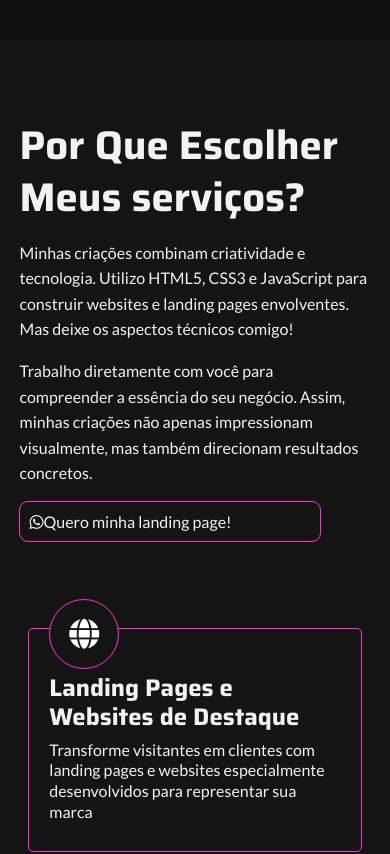
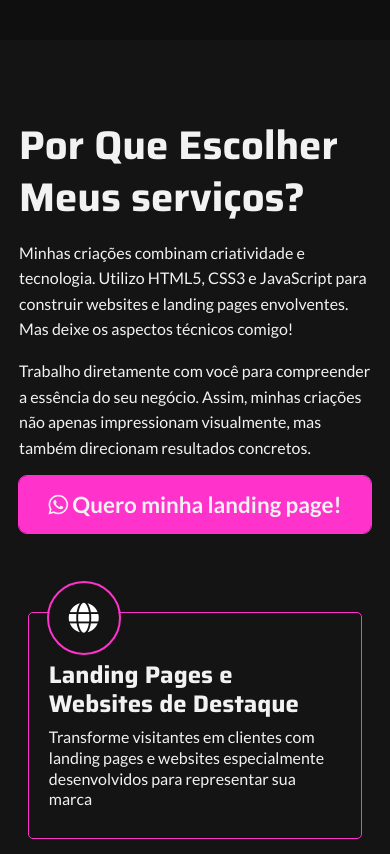
Before and after one commit to ViniciusLuz99/Projeto-ViniLuz-WebDev, a plain HTML site: page index.html in a window 390 px wide. Shown: the part 720-1574 px from the top of the page. Drawn offline with Linux system fonts and the light colour scheme.

Commit message:
Services finalizado
Mobile OK
Desktop OK
Tablet OK
Codigo Otimizado OK

```diff
--- a/Assets/Css/style.css
+++ b/Assets/Css/style.css
@@ -105,9 +105,14 @@ main {
 
 .flexCenter {
   display: flex;
+  flex-direction: column;
   justify-content: center;
   align-items: center;
-  flex-direction: column;
+}
+
+.responsive-width{
+  width: 95%;
+  max-width: 1280px;
 }
 
 .btn-container {
@@ -116,18 +121,20 @@ main {
   align-items: center;
   width: 100%;
   max-width: 300px;
-}
-.whatsapp-btn {
-  color: var(--text-100);
-  padding: 10px;
-  min-width: 100%;
   outline: 1px solid var(--primary-100);
-  text-decoration: none;
   border-radius: 8px;
   -webkit-border-radius: 8px;
   -moz-border-radius: 8px;
   -ms-border-radius: 8px;
   -o-border-radius: 8px;
+}
+.whatsapp-btn {
+  color: var(--text-100);
+  font-weight: bold;
+  font-size: 1.4rem;
+  padding: 15px;
+  min-width: 100%;
+  text-decoration: none;
 }
 
 #header {
@@ -146,8 +153,9 @@ main {
 }
 
 .home-content {
-  width: 95%;
-  max-width: 1200px;
+  /* width: 95%;
+  alterar
+  max-width: 1200px; */
   margin: 0 auto;
   text-align: center;
   padding: 0 20px;
@@ -205,10 +213,6 @@ main {
 }
 /*About*/
 .container {
-  display: flex;
-  flex-direction: column;
-  justify-content: center;
-  align-items: center;
   margin-inline: auto;
   width: 100%;
 }
@@ -220,7 +224,7 @@ main {
   align-items: center;
   margin: 0 auto;
   gap: 25px;
-  width: 100%;
+  margin-bottom: 5rem;
 }
 
 #services,
@@ -229,9 +233,8 @@ main {
   flex-direction: column;
   justify-content: center;
   align-items: center;
-  width: 90%;
-  max-width: 95%;
-  margin-bottom: 2rem;
+  margin-bottom: 24px;
+  width: 95%;
 }
 
 .services-text h2 {
@@ -243,6 +246,11 @@ main {
   font-size: 1rem;
   line-height: 1.6;
   margin-bottom: 16px;
+}
+#services .btn-container {
+  text-align: center;
+  max-width: 100%;
+  background-color: var(--primary-100);
 }
 
 /*features*/
@@ -289,10 +297,10 @@ main {
   align-items: center;
   justify-content: center;
   color: white;
-  border: 1px solid var(--primary-100);
+  outline: 2px solid var(--primary-100);
   font-size: 30px;
   margin-top: -50px;
-  margin-bottom: 5px;
+  margin-bottom: 8px;
 }
 
 .feature-card-text {
@@ -318,39 +326,26 @@ main {
 
 /* Estilos para desktops */
 @media only screen and (min-width: 1024px) {
-  #services,
-  #features {
-    outline: 1px solid yellow;
-  }
-  /* .features-cards-container {
-    display: flex;
-    flex-wrap: wrap;
 
-    margin: 0 auto;
-  } */
 }
 
 @media only screen and (min-width: 1284px) {
   .desktop-row {
-    max-width: 1280px;
     flex-direction: row;
     align-items: stretch;
   }
   #services,
   #features {
-    width: 90%;
-    max-width: 600px;
+    max-width: 450px;
     margin: 0 auto;
-    outline: 1px solid red;
   }
   .features-cards-container {
     display: flex;
     flex-direction: column;
-
   }
   .feature-card {
     /* margin-top: 50px; */
-    max-width: 300px;
+    max-width: 500px;
   }
 }
 
--- a/CSS_PontoDePartida.css
+++ b/CSS_PontoDePartida.css
@@ -10,7 +10,6 @@
 /*Root*/
 :root {
   /* Cores */
-
     --primary-100:#00ccff;
     --primary-200:#6eb7ff;
     --primary-300:#e4ffff;
--- a/index.html
+++ b/index.html
@@ -35,7 +35,7 @@
     </header>
     <main>
       <section id="home">
-        <div class="home-content flexCenter">
+        <div class="home-content flexCenter responsive-width">
           <section class="home-text">
             <h1>
               Moldando o Digital<br />
@@ -62,8 +62,8 @@
           </section>
         </div>
       </section>
-      <div class="container">
-        <div class="desktop-row mobile-collumn">
+      <div class="container flexCenter">
+        <div class="desktop-row responsive-width">
           <section id="services">
             <div class="services-content">
               <section class="services-text">
@@ -83,7 +83,7 @@
               <div class="btn-container">
                 <a class="whatsapp-btn" href="#" target="_blank">
                   <p>
-                    <span><i class="fab fa-whatsapp"></i></span>Quero minha
+                    <span><i class="fab fa-whatsapp"></i></span> Quero minha
                     landing page!
                   </p>
                 </a>
```
